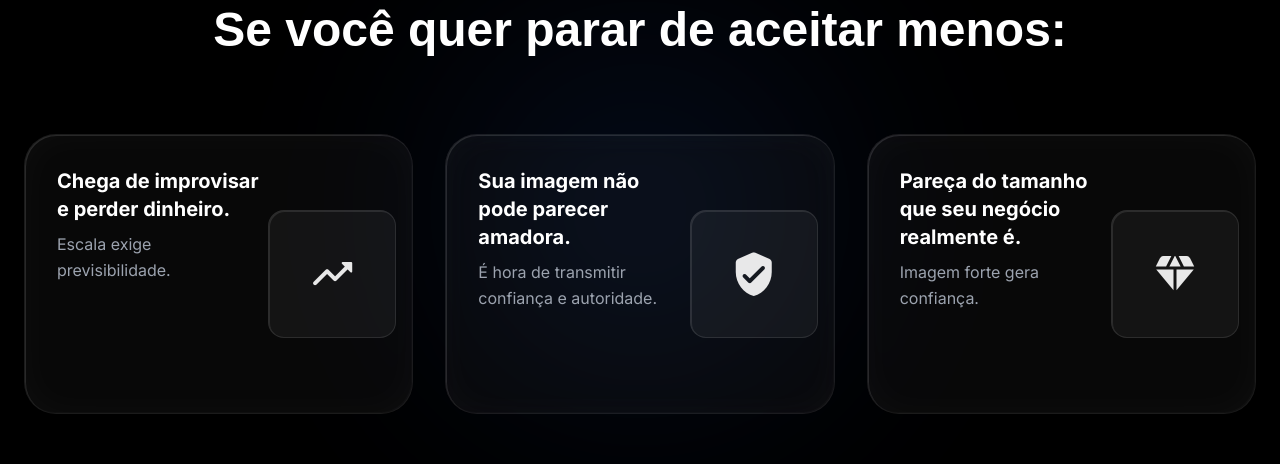
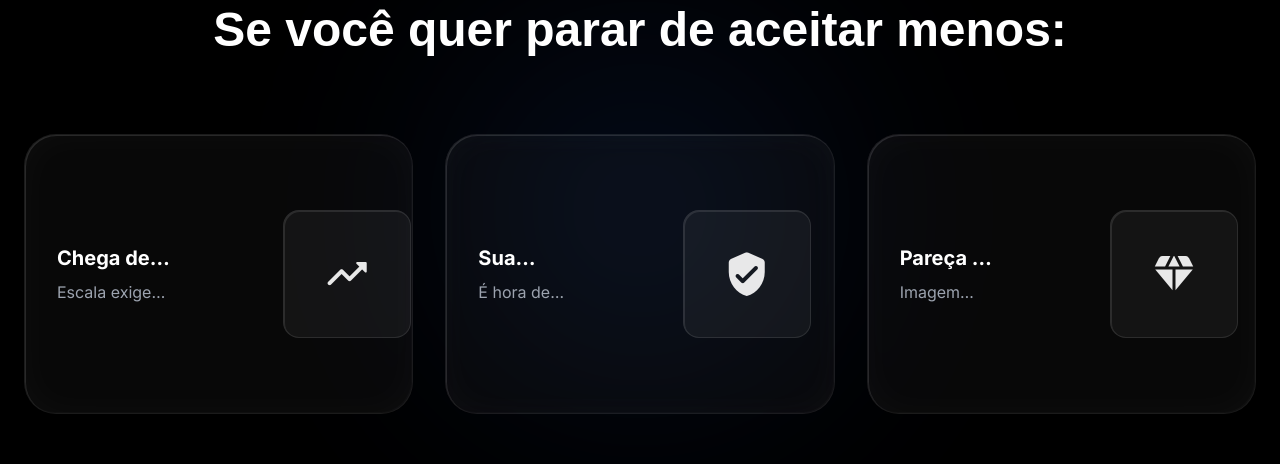
Before and after one commit to knestudioarqing-hub/Portfolio-kngrowth, a React (Vite) app: page / in a window 1280 px wide. Shown: the part 960-1424 px from the top of the page. Built offline with nearby package versions, Linux system fonts and the light colour scheme; a web font is replaced by a local one.

Commit message:
Limit feature card text to single line with line-clamp

```diff
--- a/components/Features.tsx
+++ b/components/Features.tsx
@@ -53,7 +53,7 @@ const Features: React.FC<FeaturesProps> = ({ darkMode }) => {
             return (
               <div
                 key={idx}
-                className={`group relative rounded-[2rem] p-8 min-h-[280px] overflow-hidden transition-all duration-700 ease-out hover:-translate-y-2
+                className={`group relative rounded-[2rem] p-8 min-h-[280px] overflow-hidden transition-all duration-700 ease-out hover:-translate-y-2 flex items-center
                   ${darkMode
                     ? ''
                     : 'bg-white border border-gray-200 shadow-xl shadow-gray-200/50 hover:shadow-2xl hover:shadow-primary/10 hover:border-primary/20'
@@ -72,17 +72,17 @@ const Features: React.FC<FeaturesProps> = ({ darkMode }) => {
                 )}
 
                 {/* Text Content - Left Side */}
-                <div className="relative z-10 pr-28">
+                <div className="relative z-10 pr-28 flex-1">
                   {(() => {
                     const parts = text.split('.');
                     const mainTitle = parts[0] + '.';
                     const subtitle = parts.slice(1).join('.').trim();
                     return (
                       <>
-                        <h3 className={`text-left text-xl font-bold mb-2 transition-colors duration-500 ${darkMode ? 'text-white group-hover:text-white' : 'text-gray-900 group-hover:text-gray-900'}`}>
+                        <h3 className={`text-left text-xl font-bold mb-2 line-clamp-1 transition-colors duration-500 ${darkMode ? 'text-white group-hover:text-white' : 'text-gray-900 group-hover:text-gray-900'}`}>
                           {mainTitle}
                         </h3>
-                        <p className={`text-left text-base font-normal leading-relaxed transition-colors duration-500 ${darkMode ? 'text-gray-400 group-hover:text-gray-200' : 'text-gray-600 group-hover:text-gray-800'}`}>
+                        <p className={`text-left text-base font-normal line-clamp-1 transition-colors duration-500 ${darkMode ? 'text-gray-400 group-hover:text-gray-200' : 'text-gray-600 group-hover:text-gray-800'}`}>
                           {subtitle}
                         </p>
                       </>
@@ -92,7 +92,7 @@ const Features: React.FC<FeaturesProps> = ({ darkMode }) => {
 
                 {/* Large Icon Container - Right Side */}
                 <div
-                  className={`absolute right-4 top-1/2 -translate-y-1/2 z-10 w-24 h-24 md:w-32 md:h-32 rounded-2xl flex items-center justify-center transition-all duration-500 group-hover:scale-105
+                  className={`relative z-10 flex-shrink-0 w-24 h-24 md:w-32 md:h-32 rounded-2xl flex items-center justify-center transition-all duration-500 group-hover:scale-105
                     ${darkMode ? '' : 'bg-gray-50/80 border border-gray-100 group-hover:bg-primary/5 group-hover:border-primary/20'}`}
                   style={darkMode ? {
                     background: 'rgba(255, 255, 255, 0.05)',
```
